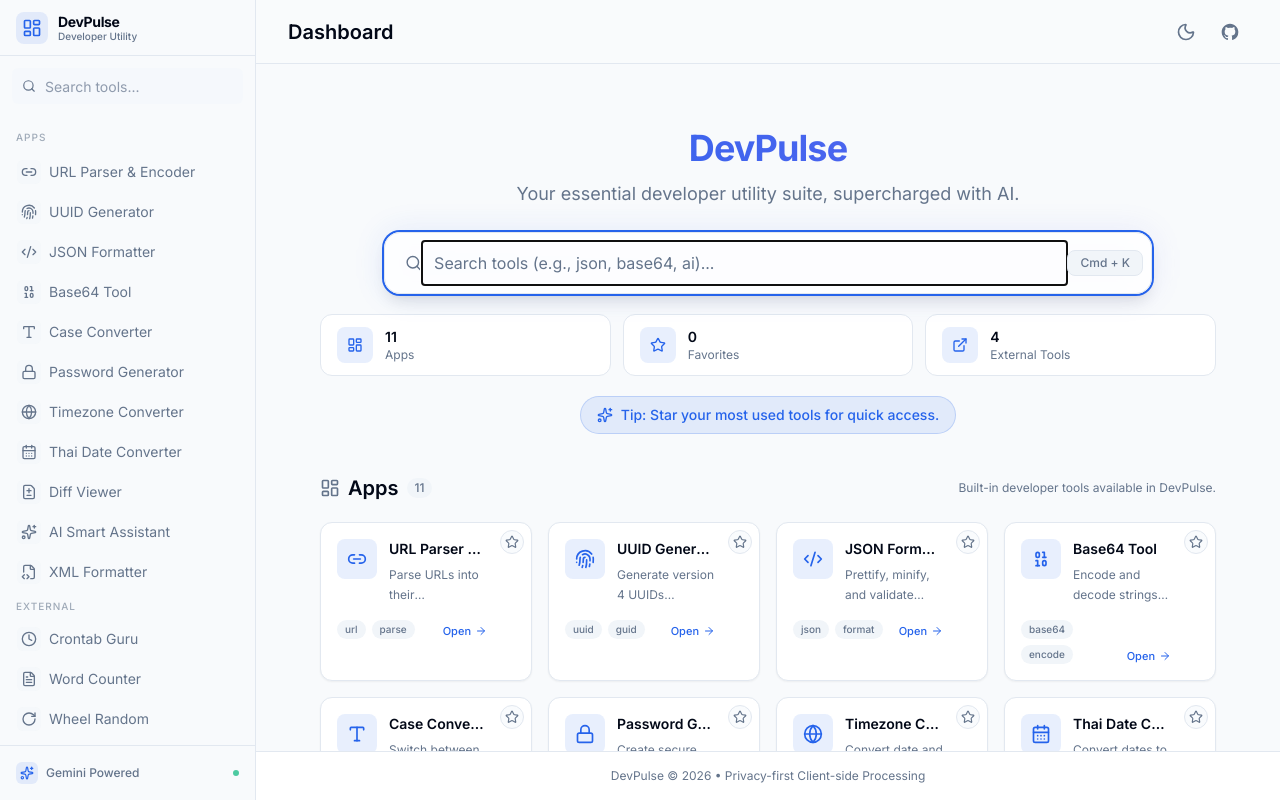
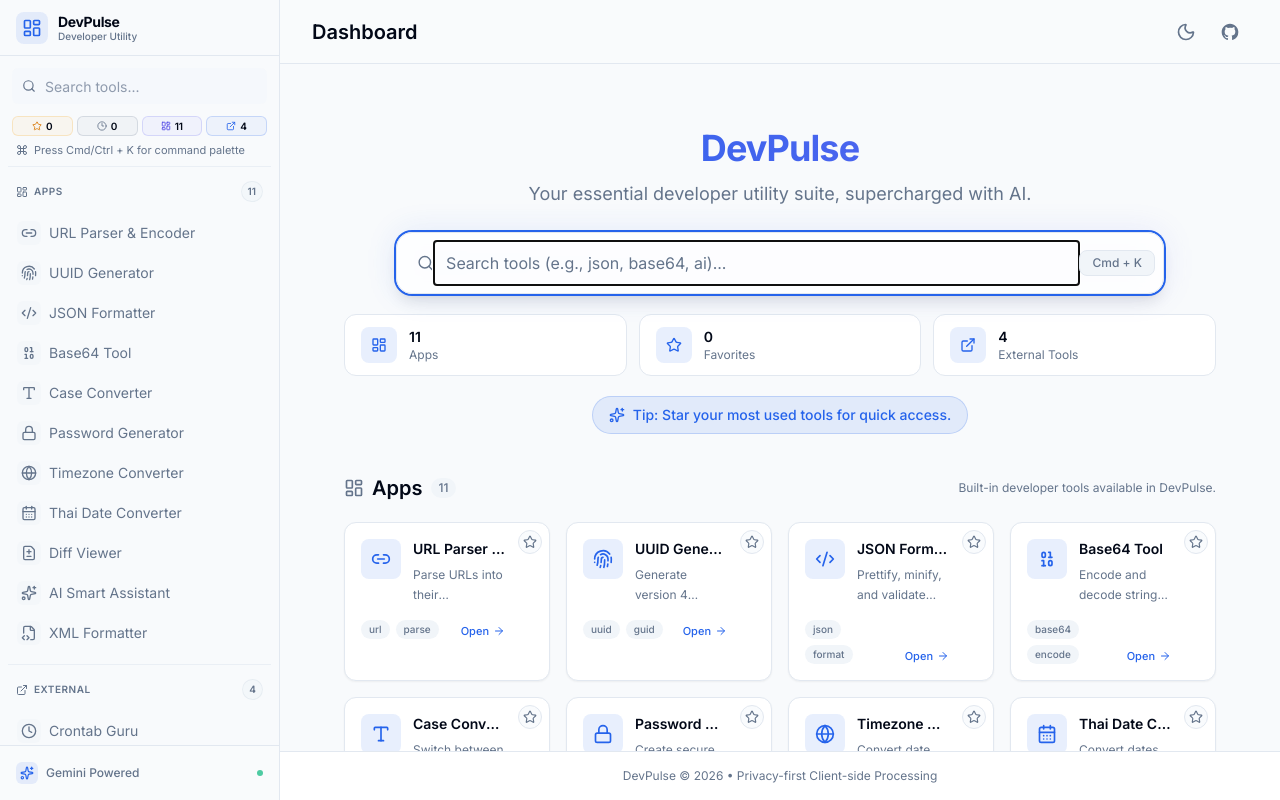
Before and after one commit to M4R14/dev-util-tools, a React (Vite) app: page / in a window 1280 px wide. Built offline with nearby package versions, Linux system fonts and the light colour scheme.

Commit message:
feat: enhance SidebarNavigation with structured sections for tools and improved search results display

```diff
--- a/src/components/Sidebar.tsx
+++ b/src/components/Sidebar.tsx
@@ -1,4 +1,14 @@
-import React from 'react';
+import React, { useEffect, useMemo } from 'react';
+import {
+  Clock3,
+  Command,
+  ExternalLink,
+  LayoutDashboard,
+  PanelLeftClose,
+  Search,
+  Star,
+} from 'lucide-react';
+import type { LucideIcon } from 'lucide-react';
 import { cn } from '../lib/utils';
 import { useSidebarNavigation } from './sidebar/useSidebarNavigation';
 import SidebarBrand from './sidebar/SidebarBrand';
@@ -9,6 +19,15 @@
 interface SidebarProps {
   isOpen: boolean;
   onClose: () => void;
+}
+
+type SummaryTone = 'primary' | 'amber' | 'indigo' | 'slate';
+
+interface SummaryItem {
+  label: string;
+  count: number;
+  icon: LucideIcon;
+  tone: SummaryTone;
 }
 
 const Sidebar: React.FC<SidebarProps> = ({ isOpen, onClose }) => {
@@ -24,12 +43,59 @@
     externalTools,
   } = useSidebarNavigation(onClose);
 
+  const hasSearchTerm = searchTerm.trim().length > 0;
+  const filteredExternalCount = useMemo(() => {
+    const externalToolIds = new Set(externalTools.map((tool) => tool.id));
+    return filteredTools.filter((tool) => externalToolIds.has(tool.id)).length;
+  }, [filteredTools, externalTools]);
+  const filteredInternalCount = filteredTools.length - filteredExternalCount;
+
+  const summaryItems = useMemo<SummaryItem[]>(() => {
+    if (hasSearchTerm) {
+      return [
+        { label: 'Results', count: filteredTools.length, icon: Search, tone: 'primary' },
+        { label: 'Apps', count: filteredInternalCount, icon: LayoutDashboard, tone: 'indigo' },
+        { label: 'External', count: filteredExternalCount, icon: ExternalLink, tone: 'amber' },
+        { label: 'Favorites', count: favoriteTools.length, icon: Star, tone: 'slate' },
+      ];
+    }
+
+    return [
+      { label: 'Favorites', count: favoriteTools.length, icon: Star, tone: 'amber' },
+      { label: 'Recent', count: recentTools.length, icon: Clock3, tone: 'slate' },
+      { label: 'Apps', count: internalTools.length, icon: LayoutDashboard, tone: 'indigo' },
+      { label: 'External', count: externalTools.length, icon: ExternalLink, tone: 'primary' },
+    ];
+  }, [
+    hasSearchTerm,
+    filteredTools.length,
+    filteredInternalCount,
+    filteredExternalCount,
+    favoriteTools.length,
+    recentTools.length,
+    internalTools.length,
+    externalTools.length,
+  ]);
+
+  useEffect(() => {
+    if (!isOpen) return;
+
+    const handleEscape = (event: KeyboardEvent) => {
+      if (event.key === 'Escape') {
+        onClose();
+      }
+    };
+
+    window.addEventListener('keydown', handleEscape);
+    return () => window.removeEventListener('keydown', handleEscape);
+  }, [isOpen, onClose]);
+
   return (
     <>
       {/* Overlay */}
       {isOpen && (
         <div
-          className="fixed inset-0 bg-slate-900/60 z-40 md:hidden backdrop-blur-sm transition-opacity"
+          className="fixed inset-0 bg-slate-900/65 z-40 md:hidden backdrop-blur-sm transition-opacity duration-200"
           onClick={onClose}
           aria-hidden="true"
         />
@@ -37,15 +103,62 @@
 
       <aside
         className={cn(
-          'fixed md:static inset-y-0 left-0 w-64 bg-background border-r border-border z-50 transition-all duration-300 transform flex flex-col shadow-2xl md:shadow-none',
-          isOpen ? 'translate-x-0' : '-translate-x-full',
+          'fixed md:static inset-y-0 left-0 w-[17.5rem] bg-background/95 border-r border-border z-50 transition-all duration-300 transform flex flex-col shadow-2xl md:shadow-none backdrop-blur supports-[backdrop-filter]:bg-background/90',
+          isOpen ? 'translate-x-0 opacity-100' : '-translate-x-full opacity-0 md:opacity-100',
           'md:translate-x-0',
         )}
         role="navigation"
         aria-label="Main navigation"
       >
-        <SidebarBrand />
+        <div className="relative">
+          <SidebarBrand />
+          <button
+            type="button"
+            className="md:hidden absolute right-3 top-3 p-1.5 rounded-md text-muted-foreground hover:text-foreground hover:bg-muted/70 transition-colors"
+            onClick={onClose}
+            aria-label="Close sidebar"
+          >
+            <PanelLeftClose className="w-4 h-4" />
+          </button>
+        </div>
+
         <SidebarSearch searchTerm={searchTerm} onSearch={setSearchTerm} />
+
+        <div className="px-3 pb-1 space-y-1.5">
+          <div className="grid grid-cols-4 gap-1">
+            {summaryItems.map((item) => {
+              const Icon = item.icon;
+              const toneClass = cn(
+                item.tone === 'primary' && 'text-primary border-primary/20 bg-primary/5',
+                item.tone === 'amber' && 'text-amber-600 border-amber-500/20 bg-amber-500/5',
+                item.tone === 'indigo' && 'text-indigo-600 border-indigo-500/20 bg-indigo-500/5',
+                item.tone === 'slate' && 'text-slate-500 border-slate-500/20 bg-slate-500/5',
+              );
+
+              return (
+                <span
+                  key={item.label}
+                  title={`${item.label}: ${item.count}`}
+                  className={cn(
+                    'inline-flex items-center justify-center gap-1 rounded-md border px-1 py-1 text-[10px] leading-none min-w-0',
+                    toneClass,
+                  )}
+                >
+                  <Icon className="w-2.5 h-2.5" />
+                  <span className="font-semibold text-foreground">{item.count}</span>
+                </span>
+              );
+            })}
+          </div>
+
+          {!hasSearchTerm && (
+            <p className="px-1 text-[11px] text-muted-foreground inline-flex items-center gap-1.5">
+              <Command className="w-3 h-3" />
+              Press Cmd/Ctrl + K for command palette
+            </p>
+          )}
+        </div>
+
         <SidebarNavigation
           searchTerm={searchTerm}
           filteredTools={filteredTools}
--- a/src/components/sidebar/SidebarNavigation.tsx
+++ b/src/components/sidebar/SidebarNavigation.tsx
@@ -1,6 +1,8 @@
 import React from 'react';
+import { Clock3, ExternalLink, LayoutDashboard, SearchX, Star } from 'lucide-react';
 import { ToolID, ToolMetadata } from '../../types';
 import ToolLinkItem from '../ToolLinkItem';
+import { cn } from '../../lib/utils';
 
 interface SidebarNavigationProps {
   searchTerm: string;
@@ -13,6 +15,35 @@
   favorites: ToolID[];
   onClose: () => void;
 }
+
+interface SidebarSectionProps {
+  title: string;
+  count: number;
+  icon: React.ComponentType<{ className?: string }>;
+  children: React.ReactNode;
+  className?: string;
+}
+
+const SidebarSection: React.FC<SidebarSectionProps> = ({
+  title,
+  count,
+  icon: Icon,
+  children,
+  className,
+}) => (
+  <section className={cn('space-y-1.5', className)}>
+    <div className="px-2 py-1.5 flex items-center justify-between gap-2">
+      <div className="inline-flex items-center gap-1.5 text-[10px] font-semibold text-muted-foreground uppercase tracking-wider">
+        <Icon className="w-3 h-3" />
+        <span>{title}</span>
+      </div>
+      <span className="inline-flex items-center rounded-full bg-muted/60 border border-border/70 px-1.5 py-0.5 text-[10px] font-semibold text-muted-foreground">
+        {count}
+      </span>
+    </div>
+    <div className="space-y-0.5">{children}</div>
+  </section>
+);
 
 const SidebarNavigation: React.FC<SidebarNavigationProps> = ({
   searchTerm,
@@ -37,62 +68,53 @@
     />
   );
 
+  const hasSearchTerm = searchTerm.trim().length > 0;
+
   return (
-    <nav className="flex-1 px-2 py-2 space-y-0.5 overflow-y-auto scrollbar-thin hover:scrollbar-thumb-muted-foreground/20 scrollbar-thumb-transparent transition-colors">
-      {searchTerm ? (
-        <>
-          <div className="px-2 py-1.5 text-[10px] font-medium text-muted-foreground/60 uppercase tracking-widest">
-            Results
-          </div>
+    <nav className="flex-1 px-2 pb-2 space-y-3 overflow-y-auto scrollbar-thin hover:scrollbar-thumb-muted-foreground/20 scrollbar-thumb-transparent transition-colors">
+      {hasSearchTerm ? (
+        <SidebarSection title="Results" count={filteredTools.length} icon={SearchX} className="pt-1">
           {filteredTools.length > 0 ? (
             filteredTools.map((tool, i) => renderToolLink(tool, 'search', i))
           ) : (
-            <div className="px-3 py-8 text-center text-muted-foreground text-xs">
-              No tools found
+            <div className="px-3 py-8 text-center border border-dashed border-border/70 rounded-md bg-muted/20">
+              <p className="text-xs font-medium text-foreground">No tools found</p>
+              <p className="mt-1 text-[11px] text-muted-foreground">Try a different keyword</p>
             </div>
           )}
-        </>
+        </SidebarSection>
       ) : (
         <>
           {favoriteTools.length > 0 && (
-            <div className="mb-3">
-              <div className="px-2 py-1.5 text-[10px] font-medium text-muted-foreground/60 uppercase tracking-widest flex items-center gap-1.5">
-                Favorites
-              </div>
-              <div className="space-y-0.5">
+            <SidebarSection title="Favorites" count={favoriteTools.length} icon={Star} className="pt-1">
               {favoriteTools.map((tool, i) => renderToolLink(tool, 'fav', i))}
-              </div>
-            </div>
+            </SidebarSection>
           )}
 
           {recentTools.length > 0 && (
-            <div className="mb-3">
-              <div className="px-2 py-1.5 text-[10px] font-medium text-muted-foreground/60 uppercase tracking-widest flex items-center gap-1.5">
-                Recent
-              </div>
-              <div className="space-y-0.5">
-                {recentTools.map((tool, i) =>
-                  renderToolLink(tool, 'rec', i + favoriteTools.length),
-                )}
-              </div>
-            </div>
+            <SidebarSection title="Recent" count={recentTools.length} icon={Clock3}>
+              {recentTools.map((tool, i) => renderToolLink(tool, 'rec', i + favoriteTools.length))}
+            </SidebarSection>
           )}
 
-          <div className="px-2 py-1.5 text-[10px] font-medium text-muted-foreground/60 uppercase tracking-widest">
-            Apps
-          </div>
-          <div className="space-y-0.5">
+          <SidebarSection
+            title="Apps"
+            count={internalTools.length}
+            icon={LayoutDashboard}
+            className="pt-2 border-t border-border/60"
+          >
             {internalTools.map((tool, i) =>
               renderToolLink(tool, 'all', i + favoriteTools.length + recentTools.length),
             )}
-          </div>
+          </SidebarSection>
 
           {externalTools.length > 0 && (
-            <div className="mt-3">
-              <div className="px-2 py-1.5 text-[10px] font-medium text-muted-foreground/60 uppercase tracking-widest">
-                External
-              </div>
-              <div className="space-y-0.5">
+            <SidebarSection
+              title="External"
+              count={externalTools.length}
+              icon={ExternalLink}
+              className="pt-2 border-t border-border/60"
+            >
               {externalTools.map((tool, i) =>
                 renderToolLink(
                   tool,
@@ -100,8 +122,7 @@
                   i + favoriteTools.length + recentTools.length + internalTools.length,
                 ),
               )}
-              </div>
-            </div>
+            </SidebarSection>
           )}
         </>
       )}
```
Lines whose indentation alone changed are shown as unchanged.
